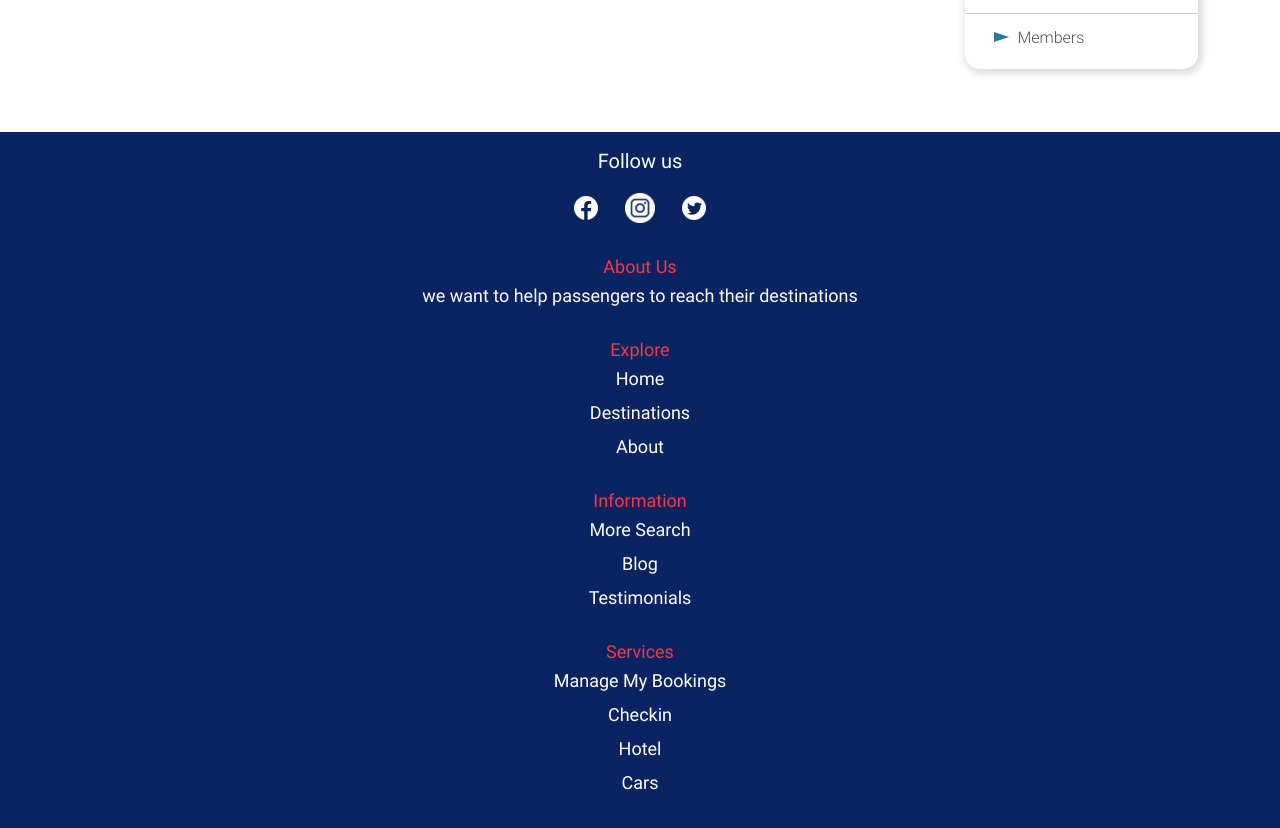
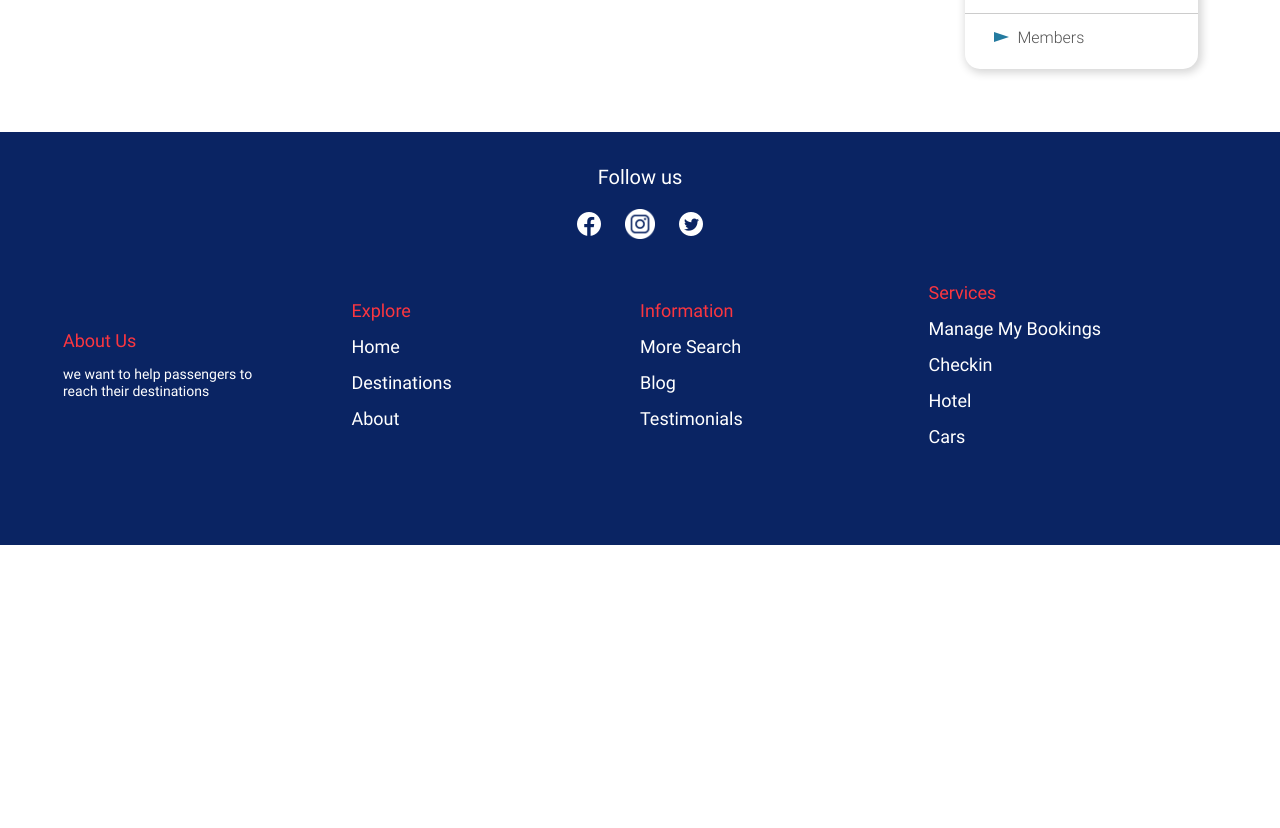
Before and after one commit to JaegerDaFBoi/prueba-frontend-app, an Angular app: page / in a window 1280 px wide. Shown: the part 860-1688 px from the top of the page. After the commit the page ends 1405 px from the top, so only its background shows below. Built offline with nearby package versions, Linux system fonts and the light colour scheme.

Commit message:
footer responsive behavior

```diff
--- a/src/app/components/footer/footer.component.html
+++ b/src/app/components/footer/footer.component.html
@@ -8,9 +8,9 @@
         </div>
     </div>
     <div class="footer_links">
-        <div class="footer_links_container">
+        <div class="footer_links_container align-self">
             <h6 class="footer_links_text--title">About Us</h6>
-            <a href="" class="footer_links_text--link">we want to help passengers to reach their destinations</a>
+            <a href="" class="footer_links_text--link footer_links_text--about-us-link">we want to help passengers to reach their destinations</a>
         </div>
         <div class="footer_links_container">
             <h6 class="footer_links_text--title">Explore</h6>
--- a/src/app/components/footer/footer.component.scss
+++ b/src/app/components/footer/footer.component.scss
@@ -50,7 +50,13 @@
 .footer_links_container {
     margin: 0 auto;
     margin-bottom: 20px;
+    box-sizing: border-box;
 }
+
+.align-self {
+    align-self: center;
+}
+
 
 .footer_links_text--title {
     color: $red;
@@ -72,3 +78,35 @@
     font-weight: normal;
     margin-bottom: 12px;
 }
+
+.footer_links_text--about-us-link {
+    font-size: 14px;
+    line-height: 17px;
+}
+
+@media screen and (min-width: 1200px) {
+    .footer {
+        padding: 33px 63px;
+    }
+
+    .footer_links {
+        flex-direction: row;
+        margin-top: 10px;
+        margin-bottom: 30px;
+    }
+
+    .footer_links_container {
+        width: 25%;
+        margin-right: 95px;
+        text-align: left;
+        align-self: center;
+    }
+
+    .footer_links_text--title {
+        margin-bottom: 14px;
+    }
+
+    .footer_links_text--link {
+        margin-bottom: 14px;
+    }
+}
```
